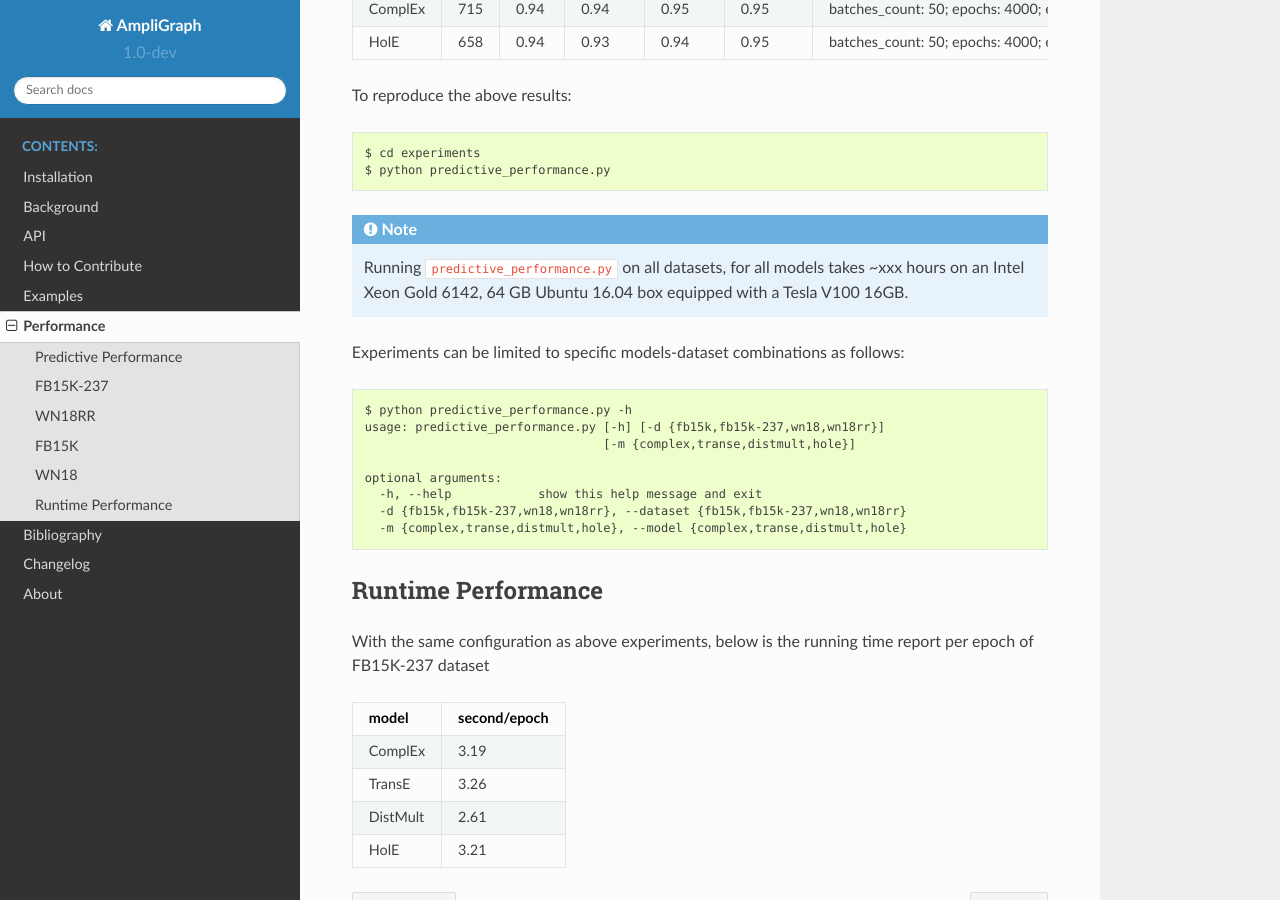
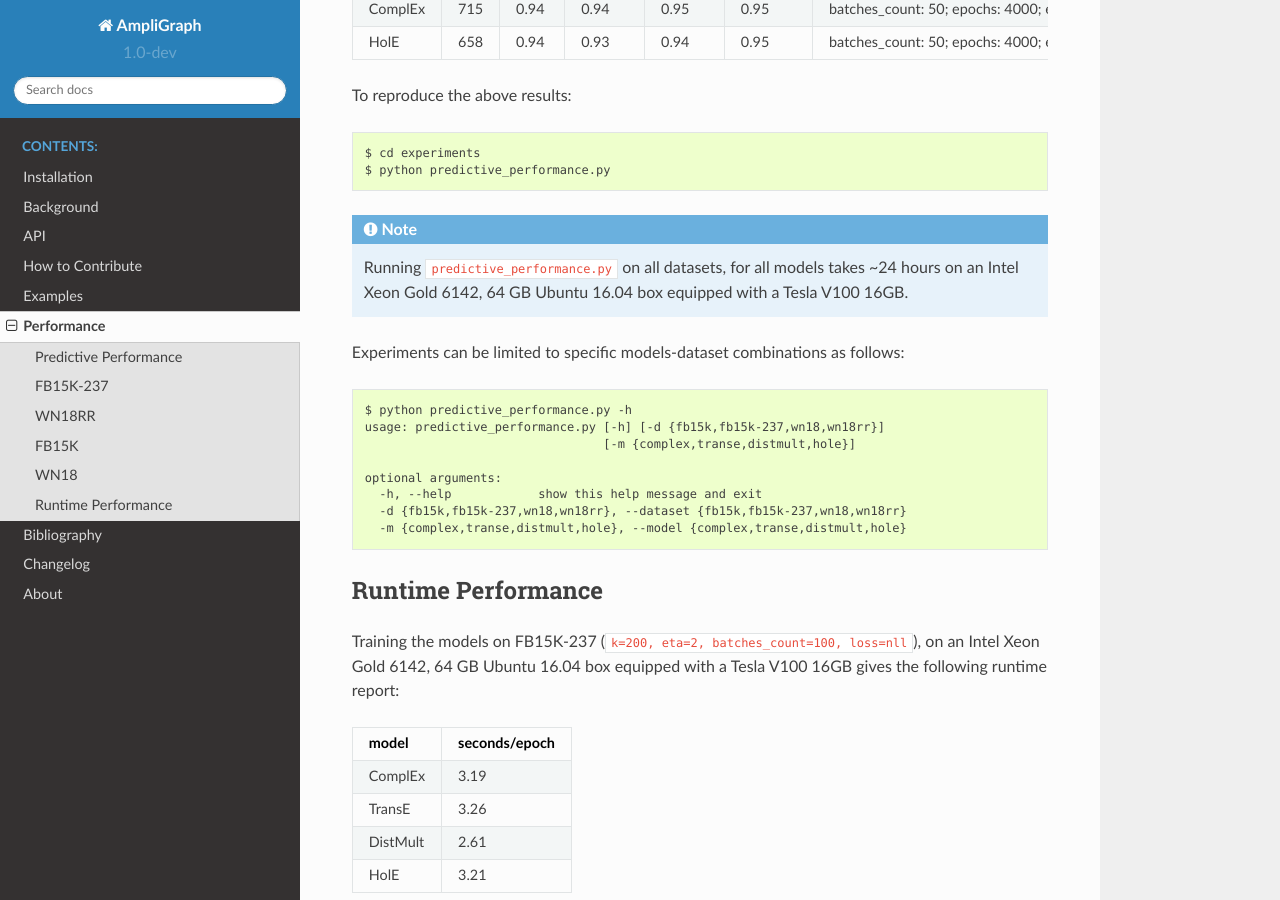
Before and after one commit to Accenture/AmpliGraph, a Sphinx documentation site: the page built from docs/experiments.rst, in a window 1280 px wide and 900 px high, scrolled down 1510 px. Built offline with Sphinx 7.4.7 and the Read the Docs theme 2.0.0, drawn with Linux system fonts in a browser that asks for light colours; the version number is read from the project's files by our own code.

Commit message:
Minor: runtime report

```diff
--- a/docs/experiments.rst
+++ b/docs/experiments.rst
@@ -293,7 +293,7 @@ To reproduce the above results: ::
     $ python predictive_performance.py
 
 
-.. note:: Running ``predictive_performance.py`` on all datasets, for all models takes ~xxx hours on
+.. note:: Running ``predictive_performance.py`` on all datasets, for all models takes ~24 hours on
     an Intel Xeon Gold 6142, 64 GB Ubuntu 16.04 box equipped with a Tesla V100 16GB.
 
 
@@ -312,10 +312,11 @@ Experiments can be limited to specific models-dataset combinations as follows: :
 Runtime Performance
 -------------------
 
-With the same configuration as above experiments, below is the running time report per epoch of FB15K-237 dataset
+Training the models on FB15K-237 (``k=200, eta=2, batches_count=100, loss=nll``), on an Intel Xeon Gold 6142, 64 GB
+Ubuntu 16.04 box equipped with a Tesla V100 16GB gives the following runtime report:
 
 ======== ==============
-model      second/epoch
+model     seconds/epoch
 ======== ==============
 ComplEx     3.19
 TransE      3.26
```
